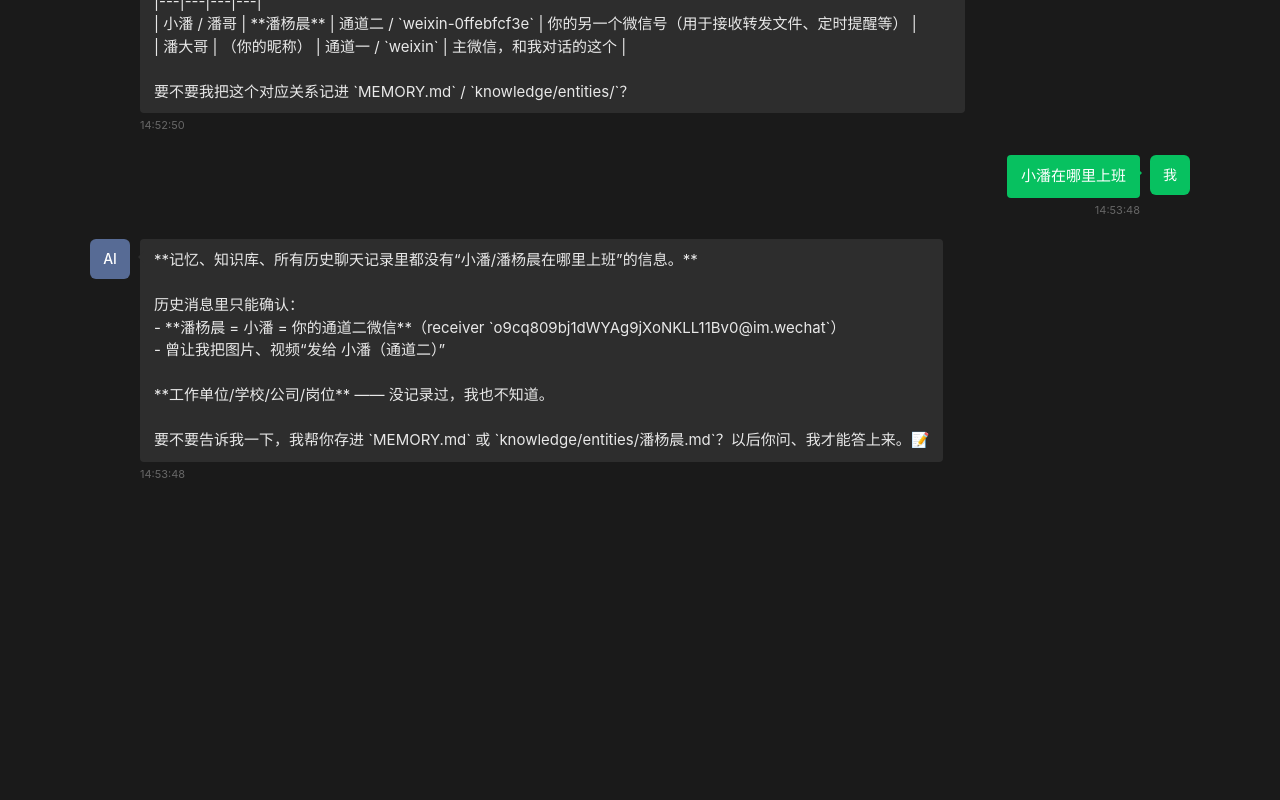
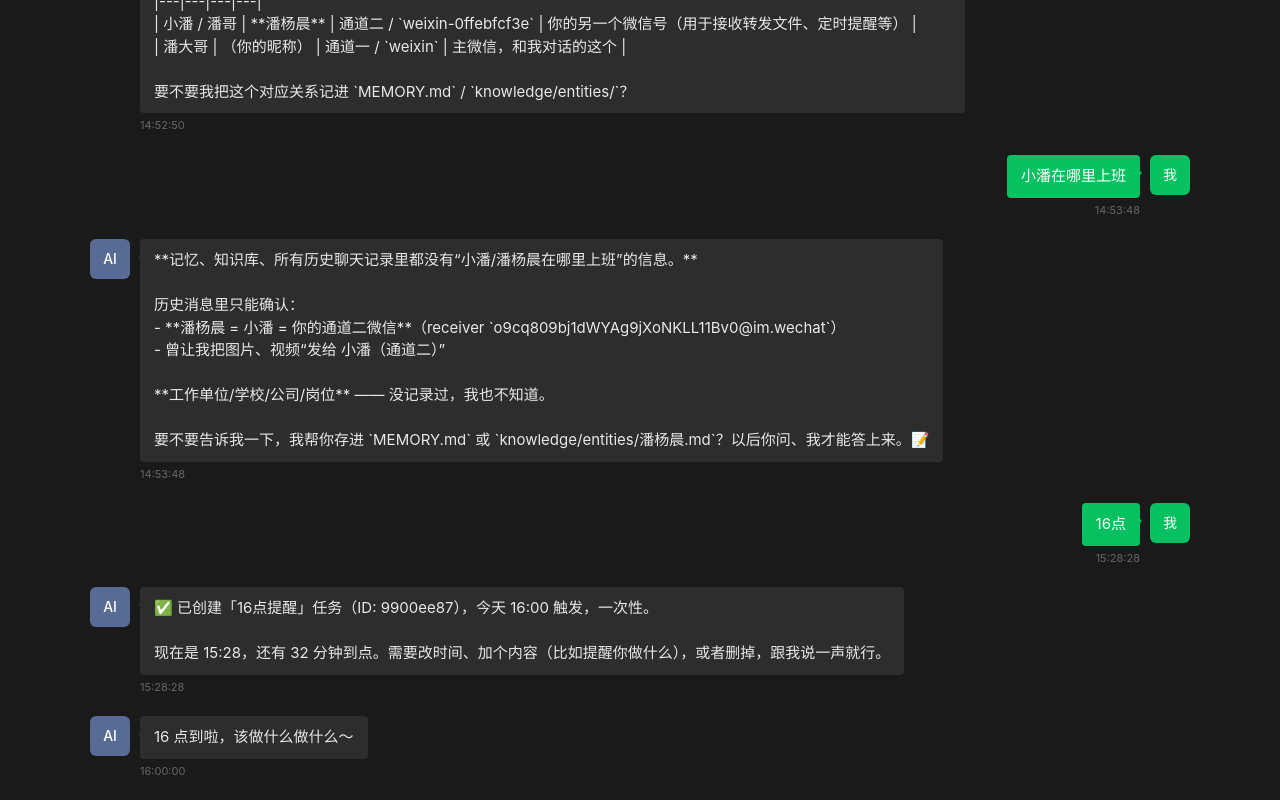
Before and after one commit to lingying222/chat, a plain HTML site: page chats/凌影_2026-11-21.html in a window 1280 px wide. Shown: the part 2807-3607 px from the top of the page. Before the commit the page ends 3310 px from the top, so only its background shows below. Drawn offline with Linux system fonts and the light colour scheme.

Commit message:
update: 定时同步聊天记录归档

```diff
--- a/chats/凌影_2026-11-21.html
+++ b/chats/凌影_2026-11-21.html
@@ -193,6 +193,11 @@
 **工作单位/学校/公司/岗位** —— 没记录过，我也不知道。
 
 要不要告诉我一下，我帮你存进 `MEMORY.md` 或 `knowledge/entities/潘杨晨.md`？以后你问、我才能答上来。📝</div>    <div class="time">14:53:48</div>  </div></div>
+<div class="msg user">  <div class="bubble-wrap">    <div class="bubble">16点</div>    <div class="time">15:28:28</div>  </div>  <div class="avatar">我</div></div>
+<div class="msg ai">  <div class="avatar">AI</div>  <div class="bubble-wrap">    <div class="bubble">✅ 已创建「16点提醒」任务（ID: 9900ee87），今天 16:00 触发，一次性。
+
+现在是 15:28，还有 32 分钟到点。需要改时间、加个内容（比如提醒你做什么），或者删掉，跟我说一声就行。</div>    <div class="time">15:28:28</div>  </div></div>
+<div class="msg ai">  <div class="avatar">AI</div>  <div class="bubble-wrap">    <div class="bubble">16 点到啦，该做什么做什么～</div>    <div class="time">16:00:00</div>  </div></div>
 </div>
 <script>
   // 打开页面时自动滚到最底部
```
